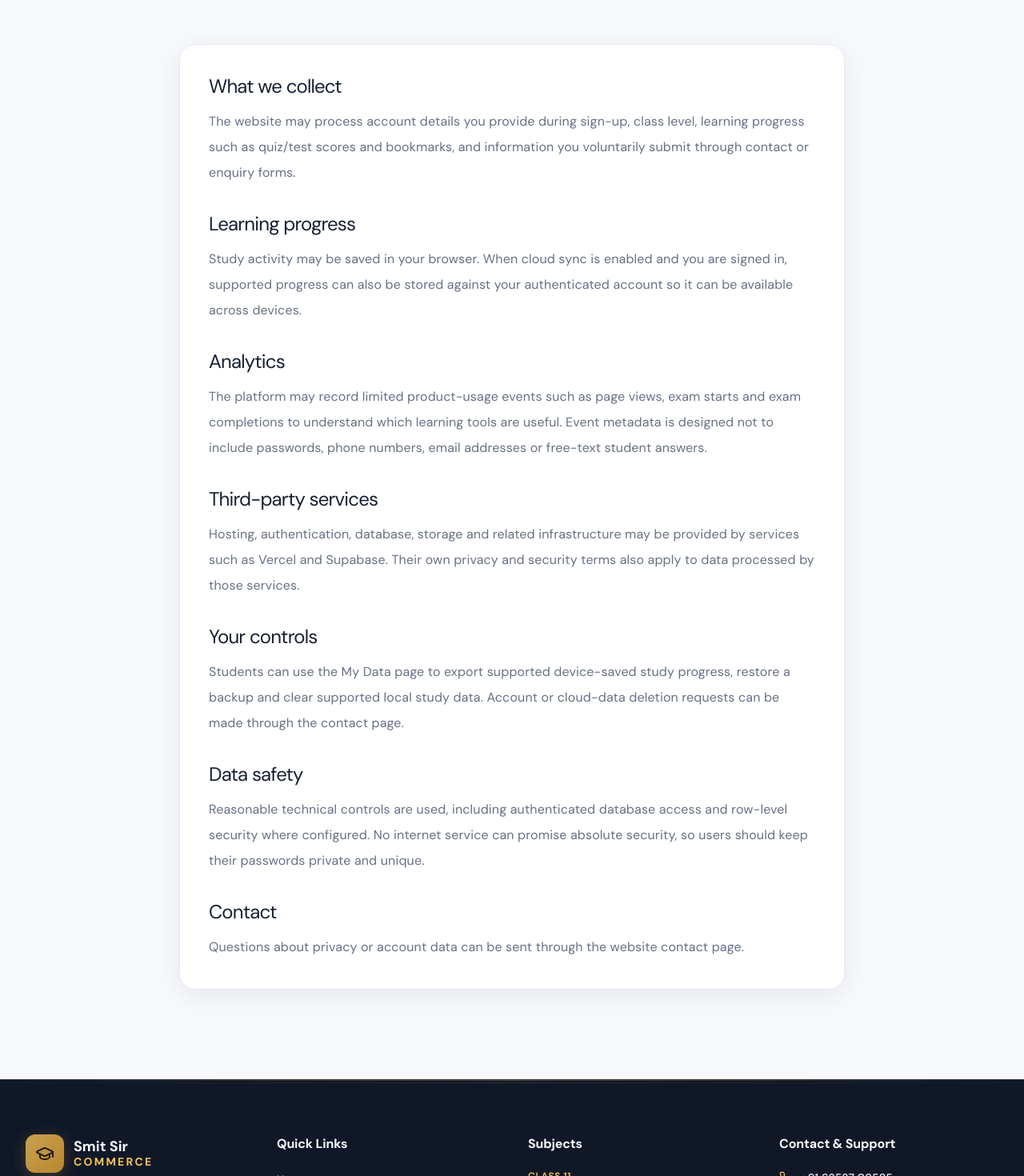
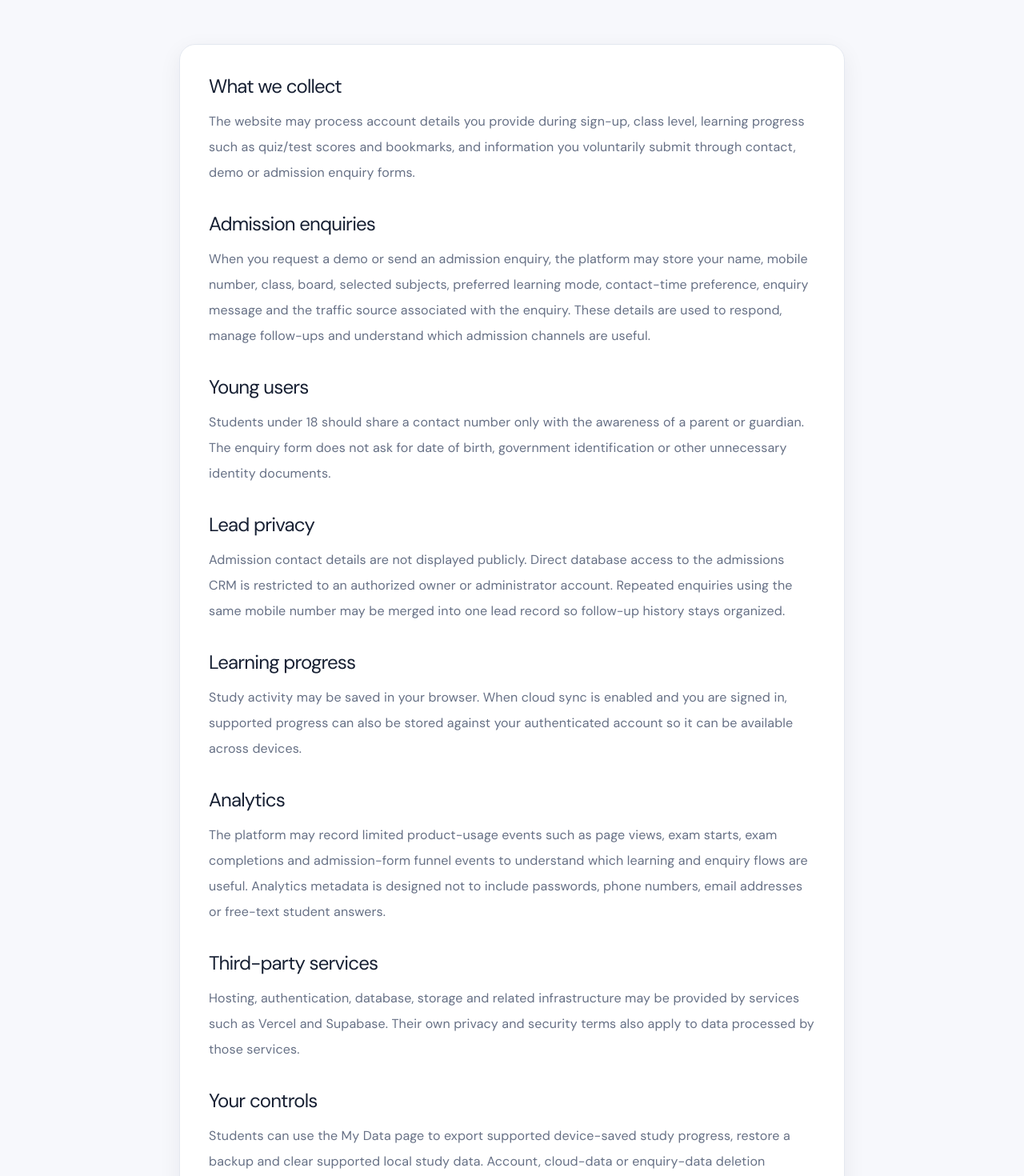
Before and after one commit to infosmitsircommerce-eng/smit-sir-commerce, a React (Vite) app: page /privacy in a window 1280 px wide. Shown: the part 480-1950 px from the top of the page at 80% size. Built offline with nearby package versions, Linux system fonts and the light colour scheme; no server answers; a web font is replaced by a local one.

Commit message:
Document admissions CRM privacy handling

```diff
--- a/src/pages/Legal.jsx
+++ b/src/pages/Legal.jsx
@@ -6,13 +6,16 @@ const documents = {
     title: 'Privacy Policy',
     description: 'How Smit Sir Commerce handles account, learning-progress and enquiry data.',
     sections: [
-      ['What we collect', 'The website may process account details you provide during sign-up, class level, learning progress such as quiz/test scores and bookmarks, and information you voluntarily submit through contact or enquiry forms.'],
+      ['What we collect', 'The website may process account details you provide during sign-up, class level, learning progress such as quiz/test scores and bookmarks, and information you voluntarily submit through contact, demo or admission enquiry forms.'],
+      ['Admission enquiries', 'When you request a demo or send an admission enquiry, the platform may store your name, mobile number, class, board, selected subjects, preferred learning mode, contact-time preference, enquiry message and the traffic source associated with the enquiry. These details are used to respond, manage follow-ups and understand which admission channels are useful.'],
+      ['Young users', 'Students under 18 should share a contact number only with the awareness of a parent or guardian. The enquiry form does not ask for date of birth, government identification or other unnecessary identity documents.'],
+      ['Lead privacy', 'Admission contact details are not displayed publicly. Direct database access to the admissions CRM is restricted to an authorized owner or administrator account. Repeated enquiries using the same mobile number may be merged into one lead record so follow-up history stays organized.'],
       ['Learning progress', 'Study activity may be saved in your browser. When cloud sync is enabled and you are signed in, supported progress can also be stored against your authenticated account so it can be available across devices.'],
-      ['Analytics', 'The platform may record limited product-usage events such as page views, exam starts and exam completions to understand which learning tools are useful. Event metadata is designed not to include passwords, phone numbers, email addresses or free-text student answers.'],
+      ['Analytics', 'The platform may record limited product-usage events such as page views, exam starts, exam completions and admission-form funnel events to understand which learning and enquiry flows are useful. Analytics metadata is designed not to include passwords, phone numbers, email addresses or free-text student answers.'],
       ['Third-party services', 'Hosting, authentication, database, storage and related infrastructure may be provided by services such as Vercel and Supabase. Their own privacy and security terms also apply to data processed by those services.'],
-      ['Your controls', 'Students can use the My Data page to export supported device-saved study progress, restore a backup and clear supported local study data. Account or cloud-data deletion requests can be made through the contact page.'],
+      ['Your controls', 'Students can use the My Data page to export supported device-saved study progress, restore a backup and clear supported local study data. Account, cloud-data or enquiry-data deletion requests can be made through the contact page.'],
       ['Data safety', 'Reasonable technical controls are used, including authenticated database access and row-level security where configured. No internet service can promise absolute security, so users should keep their passwords private and unique.'],
-      ['Contact', 'Questions about privacy or account data can be sent through the website contact page.'],
+      ['Contact', 'Questions about privacy, account data or admission-enquiry data can be sent through the website contact page.'],
     ],
   },
   '/terms': {
@@ -24,7 +27,7 @@ const documents = {
       ['Practice scores', 'Scores, mastery percentages, weak-topic estimates and Study Coach recommendations are learning aids. They are not official school or board grades and should not be represented as such.'],
       ['Content use', 'Website content is intended for personal study. Users should not republish, sell, scrape or redistribute original platform content at scale without permission.'],
       ['Availability', 'Features may change as the platform improves. Some tools depend on third-party hosting, authentication or database services and may be temporarily unavailable.'],
-      ['Fair use of the service', 'Do not intentionally overload the site, bypass access controls, interfere with other users or use automated methods to abuse tests, accounts or infrastructure.'],
+      ['Fair use of the service', 'Do not intentionally overload the site, bypass access controls, interfere with other users or use automated methods to abuse tests, accounts, enquiry forms or infrastructure.'],
       ['Contact', 'For questions about these terms, use the website contact page.'],
     ],
   },
```
